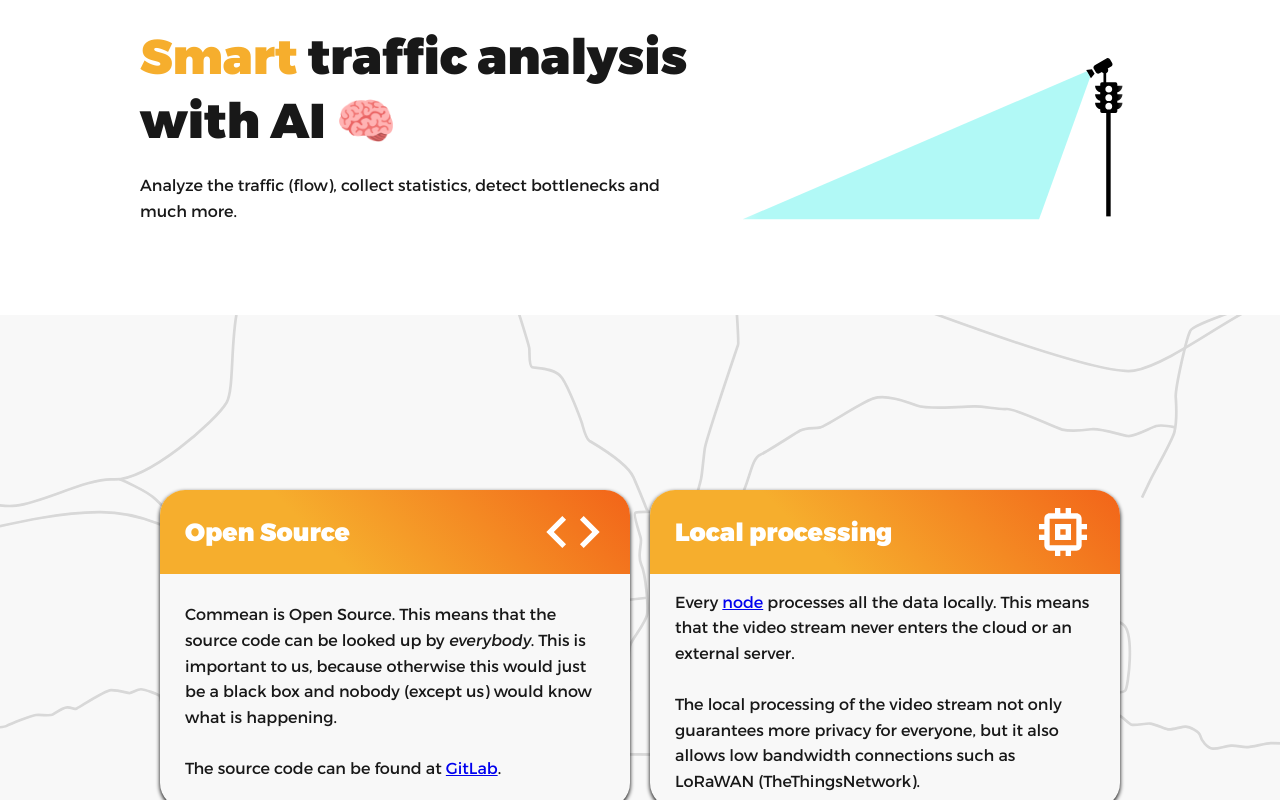
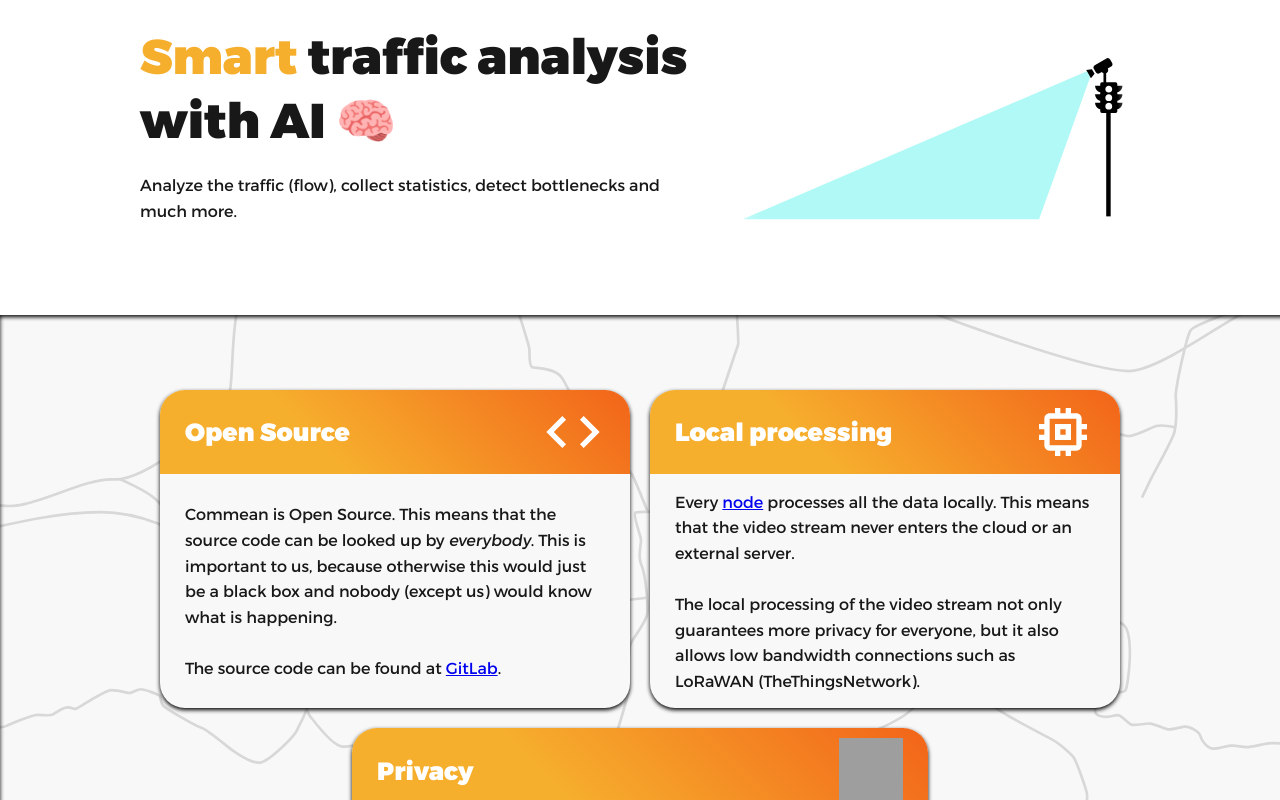
Before and after one commit to Commean/commean.eu, a Vue app: page / in a window 1280 px wide. Shown: the part 360-1160 px from the top of the page. Built offline with nearby package versions, Linux system fonts and the light colour scheme; grey boxes are pictures that could not be loaded; what vuejs3-logger would draw is missing.

Commit message:
Use inset shadow for map bg

```diff
--- a/src/components/background/BackgroundMap.vue
+++ b/src/components/background/BackgroundMap.vue
@@ -119,14 +119,15 @@
   overflow: hidden;
   display: flex;
   justify-content: center;
-  z-index: -101;
-  background-color: var(--color-background-soft);
+  box-shadow: 0 2px 4px 0 black inset;
 
   @media (min-width: $switch-to-desktop-view) {
     width: 140%;
   }
 
   #background-map {
+    z-index: -101;
+    background-color: var(--color-background-soft);
     left: -20%;
     margin-top: -10%;
     padding: 10px 0;
--- a/src/components/cards/Cards.vue
+++ b/src/components/cards/Cards.vue
@@ -42,7 +42,7 @@
   grid-template-columns: repeat(1, 1fr);
   grid-gap: 20px;
   max-width: 1000px;
-  margin: 250px auto;
+  margin: 150px auto;
   padding: 0 20px;
 
   @media (min-width: $switch-to-desktop-view) {
```
